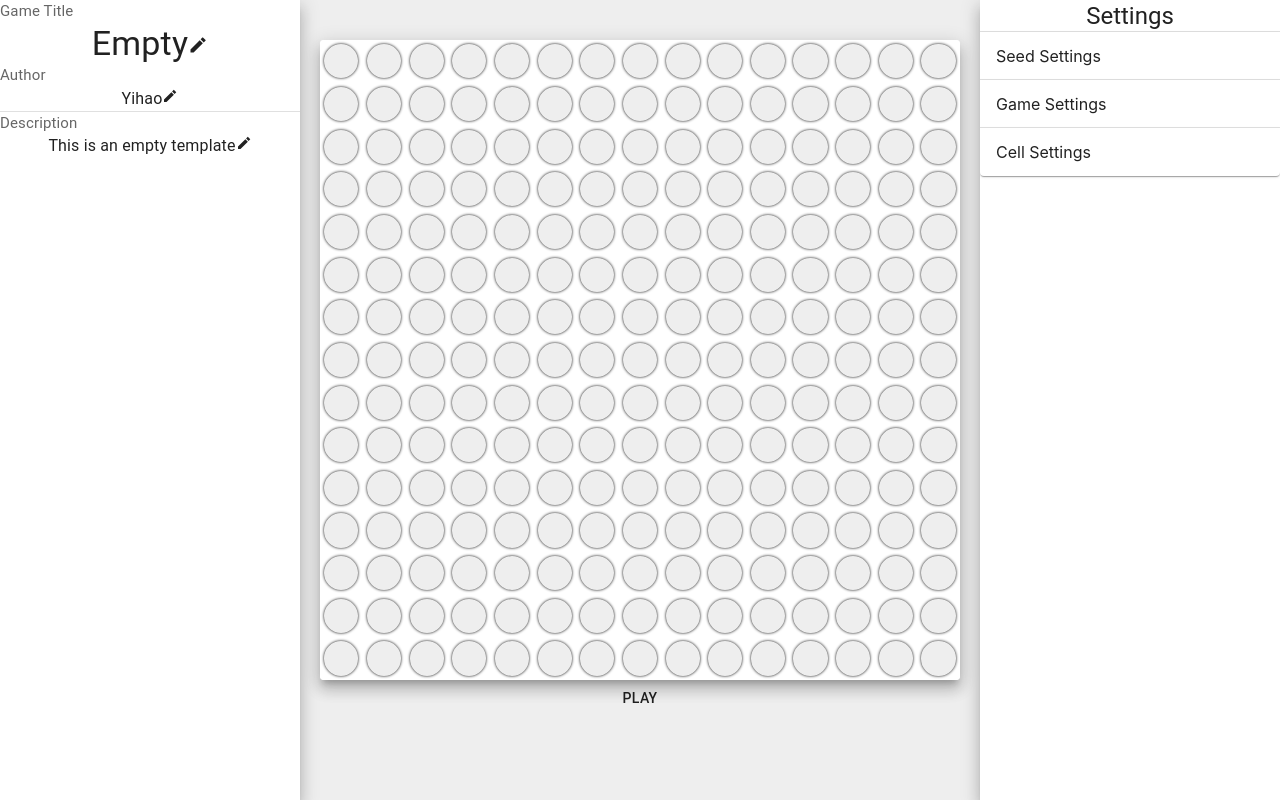
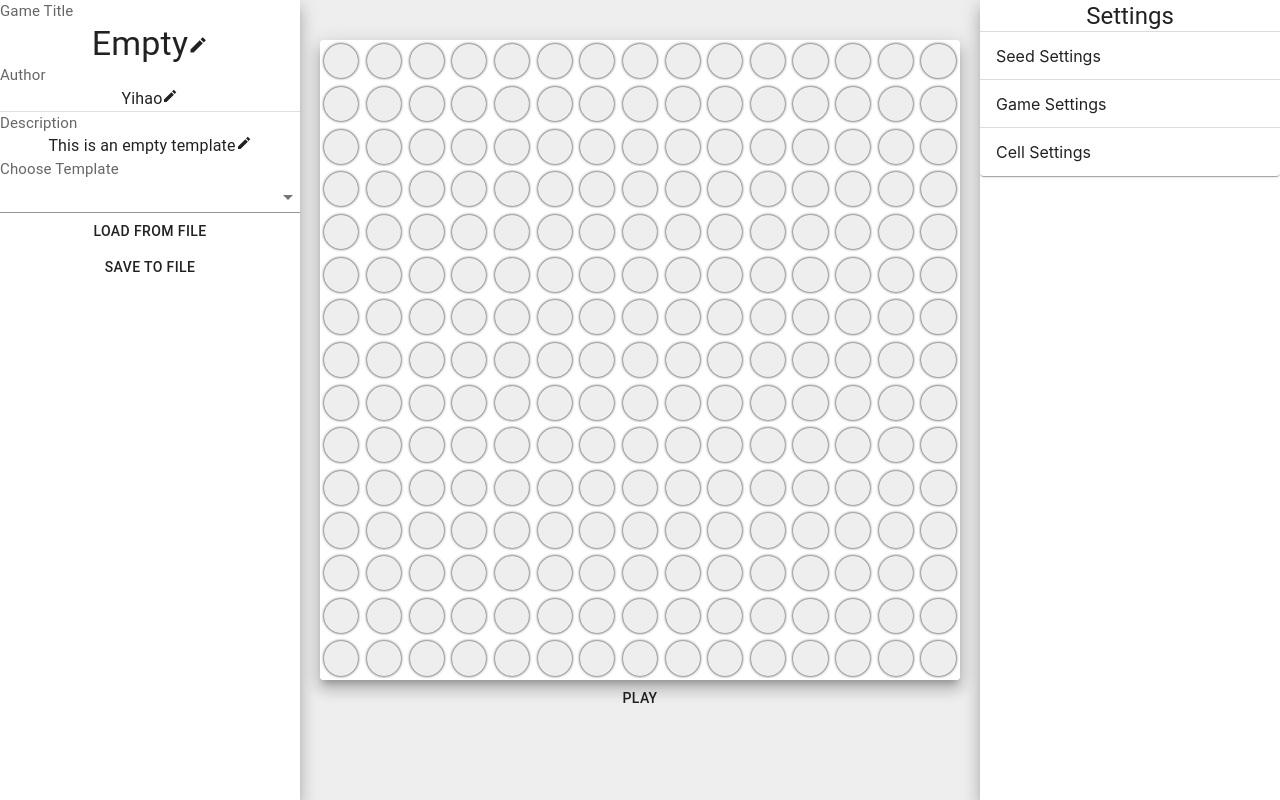
Before and after one commit to y1hao/ColorfulLife, a React (Create React App) app in the folder life/: page / in a window 1280 px wide. Built offline with nearby package versions, Linux system fonts and the light colour scheme.

Commit message:
Add buttons to the left panel

```diff
--- a/life/src/Components/LeftPanel.tsx
+++ b/life/src/Components/LeftPanel.tsx
@@ -1,5 +1,5 @@
 import React, { useState } from 'react';
-import { Drawer, Button, makeStyles, Typography, Modal, Dialog, DialogTitle, DialogContent, DialogContentText, TextField, DialogActions, Divider } from '@material-ui/core';
+import { Drawer, Button, makeStyles, Typography, Modal, Dialog, DialogTitle, DialogContent, DialogContentText, TextField, DialogActions, Divider, Select } from '@material-ui/core';
 import { CreateSharp } from '@material-ui/icons';
 import InputTitle from './InputTitle';
 
@@ -110,5 +110,15 @@ export default function LeftPanel(props: IProps) {
                 setIsDescriptionDialogOpen,
                 props.setDescription)
         }
+
+        <InputTitle>Choose Template</InputTitle>
+        <Select>
+        </Select>
+        <Button>
+            Load from file
+        </Button>
+        <Button>
+            Save to file
+        </Button>
     </Drawer>
 }
```
